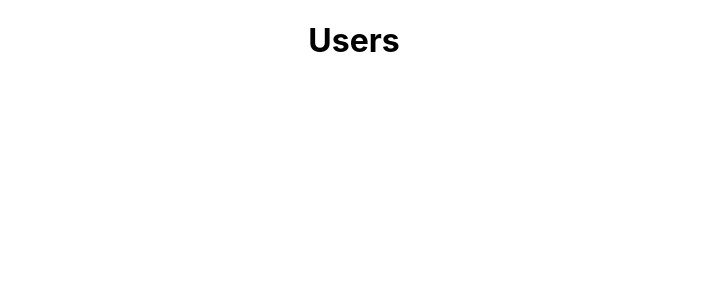
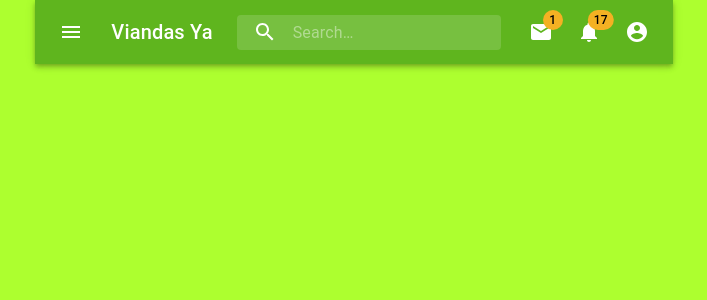
Before and after one commit to SabaPablo/Grupo-C1D-022019-Front, a React (Create React App) app: page /Users in a window 1280 px wide. Shown: the top 300 px of the page, without its empty margins (286-993 px from the left). Built offline with nearby package versions, Linux system fonts and the light colour scheme.

Commit message:
added nav bar

```diff
--- a/package.json
+++ b/package.json
@@ -4,10 +4,12 @@
   "private": true,
   "dependencies": {
     "@material-ui/core": "^4.4.0",
+    "@material-ui/icons": "^4.4.1",
     "react": "^16.9.0",
     "react-dom": "^16.9.0",
     "react-router-dom": "^5.0.1",
-    "react-scripts": "3.1.1"
+    "react-scripts": "3.1.1",
+    "react-router": "latest"
   },
   "scripts": {
     "start": "react-scripts start",
--- a/src/components/App.jsx
+++ b/src/components/App.jsx
@@ -3,11 +3,26 @@
 import { BrowserRouter } from 'react-router-dom';
 import Home from './Home';
 import Contact from "./Contacts";
+import NavBar from "./navBar"
 import Users from "./Users";
+import { createMuiTheme, MuiThemeProvider } from '@material-ui/core/styles';
 
-
-
-
+const theme = createMuiTheme({
+    palette: {
+        primary: {
+            light: '#757ce8',
+            main: '#5fb51e',
+            dark: '#148418',
+            contrastText: '#fff',
+        },
+        secondary: {
+            light: '#ff7961',
+            main: '#f4b123',
+            dark: '#baaa25',
+            contrastText: '#000',
+        },
+    },
+});
 export default class App extends React.Component {
     constructor(props) {
         super(props);
@@ -18,13 +33,17 @@
 
     render() {
         return (
+            <MuiThemeProvider theme={theme}>
                 <BrowserRouter>
+                    <NavBar>
                         <Switch>
-                    <Route path="/home" render={props => <Home {...props} />} />
+                            <Route path="/" render={props => <Home {...props} />} />
                             <Route path="/contacts" render={props => <Contact {...props} />}  />
                             <Route path="/Users" render={props => <Users {...props} />}  />
                         </Switch>
+                    </NavBar>
                 </BrowserRouter>
+            </MuiThemeProvider>
         );
     }
 }
--- /dev/null
+++ b/src/components/navBar.jsx
@@ -0,0 +1,230 @@
+import React from 'react';
+import { fade, makeStyles } from '@material-ui/core/styles';
+import AppBar from '@material-ui/core/AppBar';
+import Toolbar from '@material-ui/core/Toolbar';
+import IconButton from '@material-ui/core/IconButton';
+import Typography from '@material-ui/core/Typography';
+import InputBase from '@material-ui/core/InputBase';
+import Badge from '@material-ui/core/Badge';
+import MenuItem from '@material-ui/core/MenuItem';
+import Menu from '@material-ui/core/Menu';
+import MenuIcon from '@material-ui/icons/Menu';
+import SearchIcon from '@material-ui/icons/Search';
+import AccountCircle from '@material-ui/icons/AccountCircle';
+import MailIcon from '@material-ui/icons/Mail';
+import NotificationsIcon from '@material-ui/icons/Notifications';
+import MoreIcon from '@material-ui/icons/MoreVert';
+
+const useStyles = makeStyles(theme => ({
+    grow: {
+        flexGrow: 1,
+    },
+    menuButton: {
+        marginRight: theme.spacing(2),
+    },
+    title: {
+        display: 'none',
+        [theme.breakpoints.up('sm')]: {
+            display: 'block',
+        },
+    },
+    search: {
+        position: 'relative',
+        borderRadius: theme.shape.borderRadius,
+        backgroundColor: fade(theme.palette.common.white, 0.15),
+        '&:hover': {
+            backgroundColor: fade(theme.palette.common.white, 0.25),
+        },
+        marginRight: theme.spacing(2),
+        marginLeft: 0,
+        width: '100%',
+        [theme.breakpoints.up('sm')]: {
+            marginLeft: theme.spacing(3),
+            width: 'auto',
+        },
+    },
+    searchIcon: {
+        width: theme.spacing(7),
+        height: '100%',
+        position: 'absolute',
+        pointerEvents: 'none',
+        display: 'flex',
+        alignItems: 'center',
+        justifyContent: 'center',
+    },
+    inputRoot: {
+        color: 'inherit',
+    },
+    inputInput: {
+        padding: theme.spacing(1, 1, 1, 7),
+        transition: theme.transitions.create('width'),
+        width: '100%',
+        [theme.breakpoints.up('md')]: {
+            width: 200,
+        },
+    },
+    sectionDesktop: {
+        display: 'none',
+        [theme.breakpoints.up('md')]: {
+            display: 'flex',
+        },
+    },
+    sectionMobile: {
+        display: 'flex',
+        [theme.breakpoints.up('md')]: {
+            display: 'none',
+        },
+    },
+}));
+
+export default function PrimarySearchAppBar() {
+    const classes = useStyles();
+    const [anchorEl, setAnchorEl] = React.useState(null);
+    const [mobileMoreAnchorEl, setMobileMoreAnchorEl] = React.useState(null);
+
+    const isMenuOpen = Boolean(anchorEl);
+    const isMobileMenuOpen = Boolean(mobileMoreAnchorEl);
+
+    function handleProfileMenuOpen(event) {
+        setAnchorEl(event.currentTarget);
+    }
+
+    function handleMobileMenuClose() {
+        setMobileMoreAnchorEl(null);
+    }
+
+    function handleMenuClose() {
+        setAnchorEl(null);
+        handleMobileMenuClose();
+    }
+
+    function handleMobileMenuOpen(event) {
+        setMobileMoreAnchorEl(event.currentTarget);
+    }
+
+    const menuId = 'primary-search-account-menu';
+    const renderMenu = (
+        <Menu
+            anchorEl={anchorEl}
+            anchorOrigin={{ vertical: 'top', horizontal: 'right' }}
+            id={menuId}
+            keepMounted
+            transformOrigin={{ vertical: 'top', horizontal: 'right' }}
+            open={isMenuOpen}
+            onClose={handleMenuClose}
+        >
+            <MenuItem onClick={handleMenuClose}>Profile</MenuItem>
+            <MenuItem onClick={handleMenuClose}>My account</MenuItem>
+        </Menu>
+    );
+
+    const mobileMenuId = 'primary-search-account-menu-mobile';
+    const renderMobileMenu = (
+        <Menu
+            anchorEl={mobileMoreAnchorEl}
+            anchorOrigin={{ vertical: 'top', horizontal: 'right' }}
+            id={mobileMenuId}
+            keepMounted
+            transformOrigin={{ vertical: 'top', horizontal: 'right' }}
+            open={isMobileMenuOpen}
+            onClose={handleMobileMenuClose}
+        >
+            <MenuItem>
+                <IconButton aria-label="show 4 new mails" color="inherit">
+                    <Badge badgeContent={4} color="secondary">
+                        <MailIcon />
+                    </Badge>
+                </IconButton>
+                <p>Messages</p>
+            </MenuItem>
+            <MenuItem>
+                <IconButton aria-label="show 11 new notifications" color="inherit">
+                    <Badge badgeContent={11} color="secondary">
+                        <NotificationsIcon />
+                    </Badge>
+                </IconButton>
+                <p>Notifications</p>
+            </MenuItem>
+            <MenuItem onClick={handleProfileMenuOpen}>
+                <IconButton
+                    aria-label="account of current user"
+                    aria-controls="primary-search-account-menu"
+                    aria-haspopup="true"
+                    color="inherit"
+                >
+                    <AccountCircle />
+                </IconButton>
+                <p>Iniciar Sesion</p>
+            </MenuItem>
+        </Menu>
+    );
+
+    return (
+        <div className={classes.grow}>
+            <AppBar position="static">
+                <Toolbar>
+                    <IconButton
+                        edge="start"
+                        className={classes.menuButton}
+                        color="inherit"
+                        aria-label="open drawer"
+                    >
+                        <MenuIcon />
+                    </IconButton>
+                    <Typography className={classes.title} variant="h6" noWrap>
+                        Viandas Ya
+                    </Typography>
+                    <div className={classes.search}>
+                        <div className={classes.searchIcon}>
+                            <SearchIcon />
+                        </div>
+                        <InputBase
+                            placeholder="Search…"
+                            classes={{
+                                root: classes.inputRoot,
+                                input: classes.inputInput,
+                            }}
+                            inputProps={{ 'aria-label': 'search' }}
+                        />
+                    </div>
+                    <div className={classes.grow} />
+                    <div className={classes.sectionDesktop}>
+                        <IconButton aria-label="show 4 new mails" color="inherit">
+                            <Badge badgeContent={1} color="secondary">
+                                <MailIcon />
+                            </Badge>
+                        </IconButton>
+                        <IconButton aria-label="show 17 new notifications" color="inherit">
+                            <Badge badgeContent={17} color="secondary">
+                                <NotificationsIcon />
+                            </Badge>
+                        </IconButton>
+                        <IconButton
+                            edge="end"
+                            aria-label="account of current user"
+                            aria-controls={menuId}
+                            aria-haspopup="true"
+                            onClick={handleProfileMenuOpen}
+                            color="inherit"
+                        >
+                            <AccountCircle />
+                        </IconButton>
+                    </div>
+                    <div className={classes.sectionMobile}>
+                        <IconButton
+                            aria-label="show more"
+                            aria-controls={mobileMenuId}
+                            aria-haspopup="true"
+                            onClick={handleMobileMenuOpen}
+                            color="inherit"
+                        >
+                            <MoreIcon />
+                        </IconButton>
+                    </div>
+                </Toolbar>
+            </AppBar>
+            {renderMobileMenu}
+            {renderMenu}
+        </div>
+    );
+}
```
Also changed, not shown: src/components/Root.jsx (deleted, +0 -27 lines), src/dist/css/App.css, 1 other file (tests, documents, lock files or other folders). Lines whose indentation alone changed are shown as unchanged.
